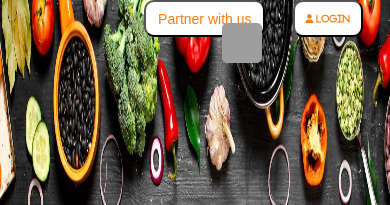
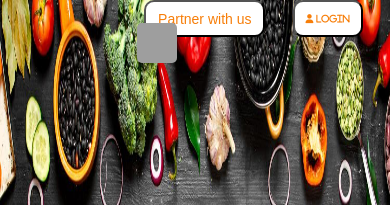
Before and after one commit to DivyasreeRagala/lightdark, a plain HTML site: page index.html in a window 390 px wide. Shown: the top 205 px of the page. Drawn offline with Linux system fonts and the light colour scheme; grey boxes are pictures that could not be loaded.

Commit message:
Update home.css

```diff
--- a/home.css
+++ b/home.css
@@ -281,6 +281,9 @@ ul{
         .second img{
             margin-right:0%;
         }
+    #search span img{
+         margin-left:75%
+         }
     }
     @media screen and (max-width: 1300px){
         body{
@@ -293,6 +296,9 @@ ul{
         .contact button{
             margin-left:90%;
         }
+          #search span img{
+         margin-left:70%
+         }
         .second img{
             margin-left:50%;
         }
@@ -318,6 +324,9 @@ ul{
         .dropdown input{
             margin-top: 35%;
         }
+          #search span img{
+         margin-left:60%
+         }
         #heading{
             margin-top: 29%;
             margin-left: 29%;
@@ -357,6 +366,9 @@ ul{
         .dropdown input{
             margin-top: 50%;
         }
+          #search span img{
+         margin-left:55%
+         }
         #heading{
             margin-top: 39%;
             margin-left: 29%;
@@ -393,6 +405,9 @@ ul{
             width:160px;
 
         }
+          #search span img{
+         margin-left:40%
+         }
         .dropdown input{
             margin-top: 70%;
         }
@@ -453,6 +468,9 @@ ul{
             font-size: 14px;
 
         }
+          #search span img{
+         margin-left:35%
+         }
 
         .dropdown input{
             margin-top: 105%;
@@ -543,6 +561,9 @@ ul{
             font-size: 14px;
 
         }
+          #search span img{
+         margin-left:30%
+         }
         .dropdown input{
             margin-top: 94%;
         }
```
